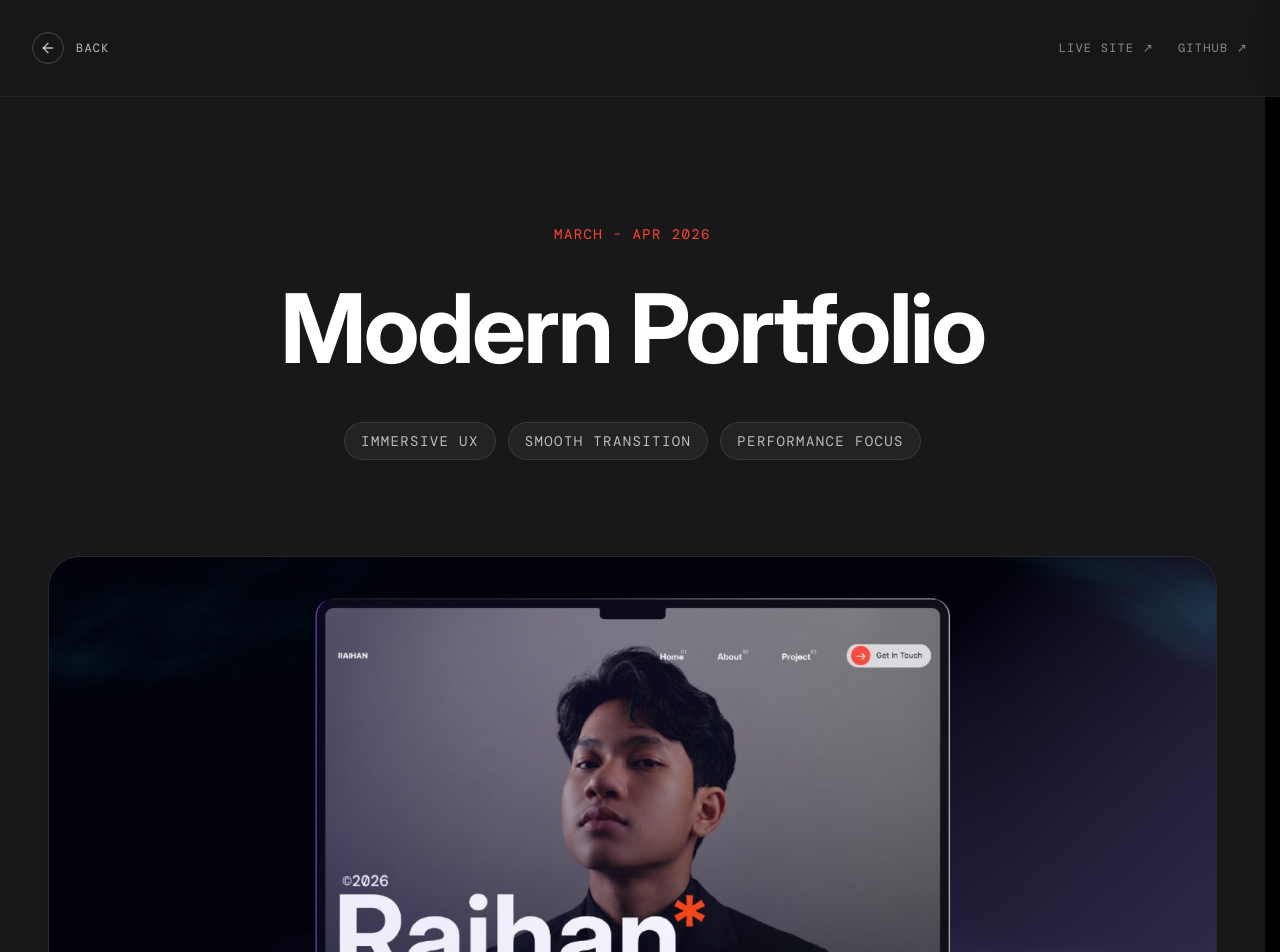
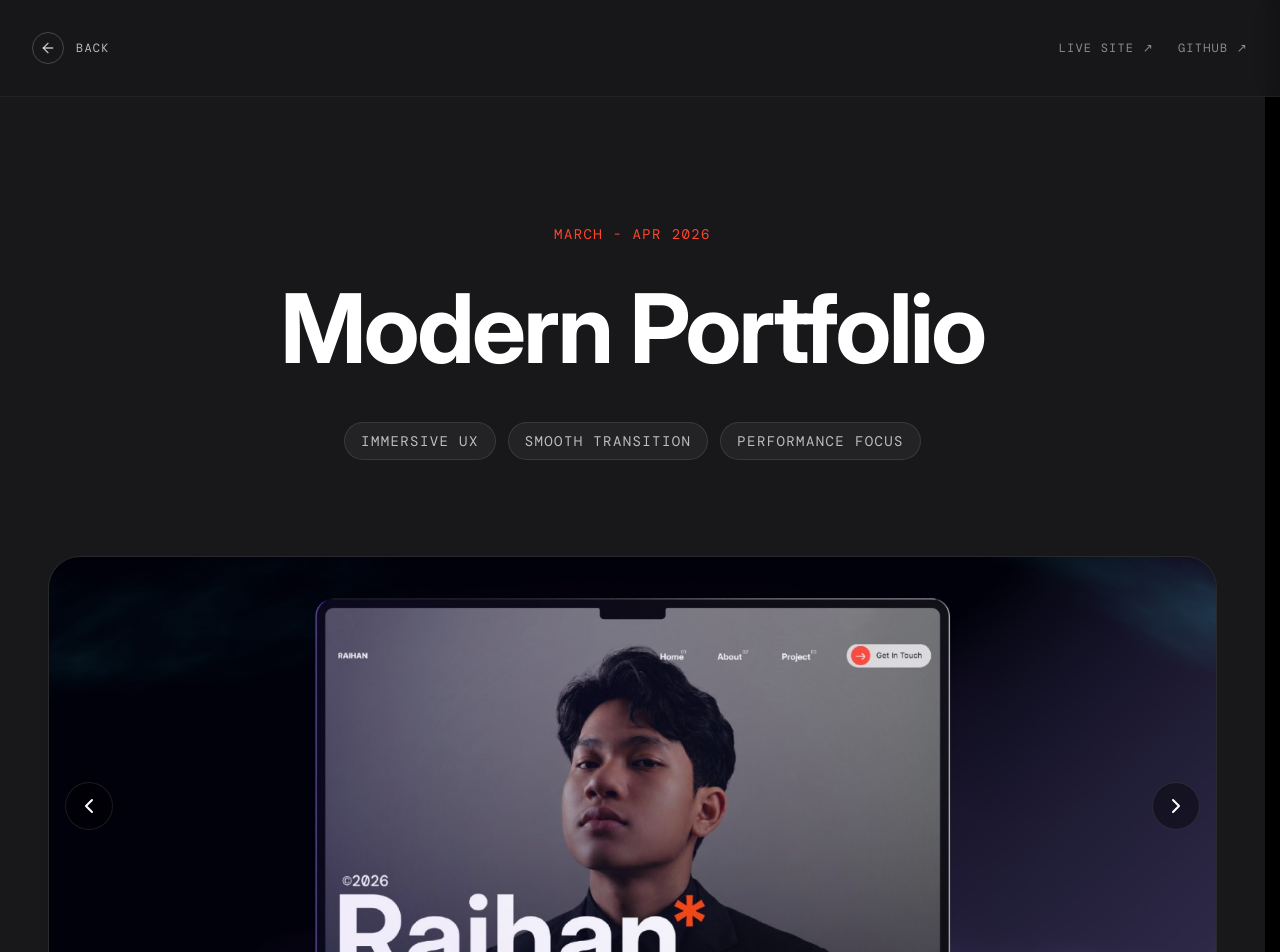
Before and after one commit to YongR4I/MyPortfolio-2026, a Next.js app: page /projects/modern-portfolio in a window 1280 px wide. Shown: the top 952 px of the page. Built offline with nearby package versions, Linux system fonts and the light colour scheme.

Commit message:
remake button slider image

```diff
--- a/src/components/ui/ProjectHeroSlider.tsx
+++ b/src/components/ui/ProjectHeroSlider.tsx
@@ -142,7 +142,7 @@ export default function ProjectHeroSlider({ images, alt }: ProjectHeroSliderProp
 
       {/* Prev Button */}
       <button
-        className="absolute left-4 top-1/2 -translate-y-1/2 w-12 h-12 flex items-center justify-center rounded-full bg-black/20 backdrop-blur-md border border-white/10 text-white/80 hover:text-white hover:bg-black/40 hover:scale-105 transition-all opacity-0 group-hover:opacity-100 z-10"
+        className="absolute left-2 md:left-4 top-1/2 -translate-y-1/2 w-10 h-10 md:w-12 md:h-12 flex items-center justify-center rounded-full bg-black/40 backdrop-blur-md border border-white/10 text-white hover:bg-black/60 hover:scale-105 transition-all z-10"
         onClick={() => paginate(-1)}
         aria-label="Previous image"
       >
@@ -153,7 +153,7 @@ export default function ProjectHeroSlider({ images, alt }: ProjectHeroSliderProp
 
       {/* Next Button */}
       <button
-        className="absolute right-4 top-1/2 -translate-y-1/2 w-12 h-12 flex items-center justify-center rounded-full bg-black/20 backdrop-blur-md border border-white/10 text-white/80 hover:text-white hover:bg-black/40 hover:scale-105 transition-all opacity-0 group-hover:opacity-100 z-10"
+        className="absolute right-2 md:right-4 top-1/2 -translate-y-1/2 w-10 h-10 md:w-12 md:h-12 flex items-center justify-center rounded-full bg-black/40 backdrop-blur-md border border-white/10 text-white hover:bg-black/60 hover:scale-105 transition-all z-10"
         onClick={() => paginate(1)}
         aria-label="Next image"
       >
```
